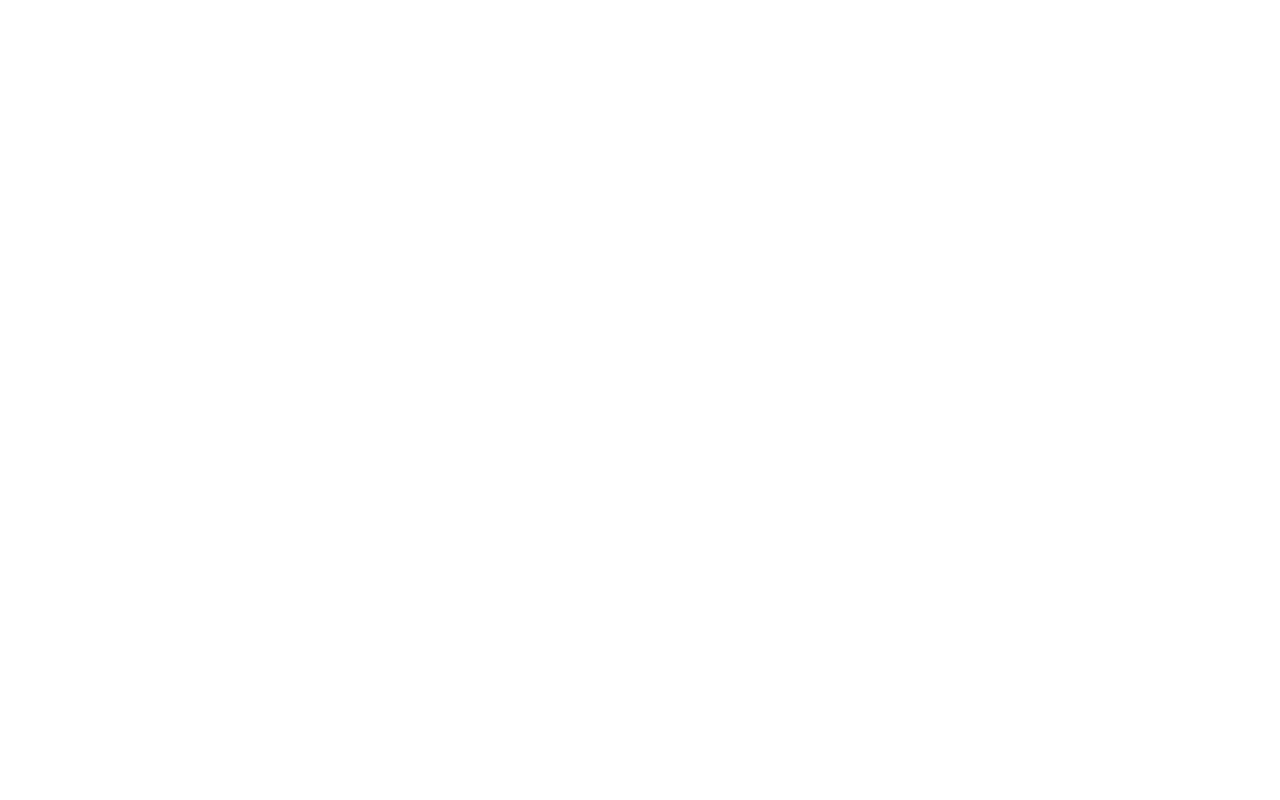
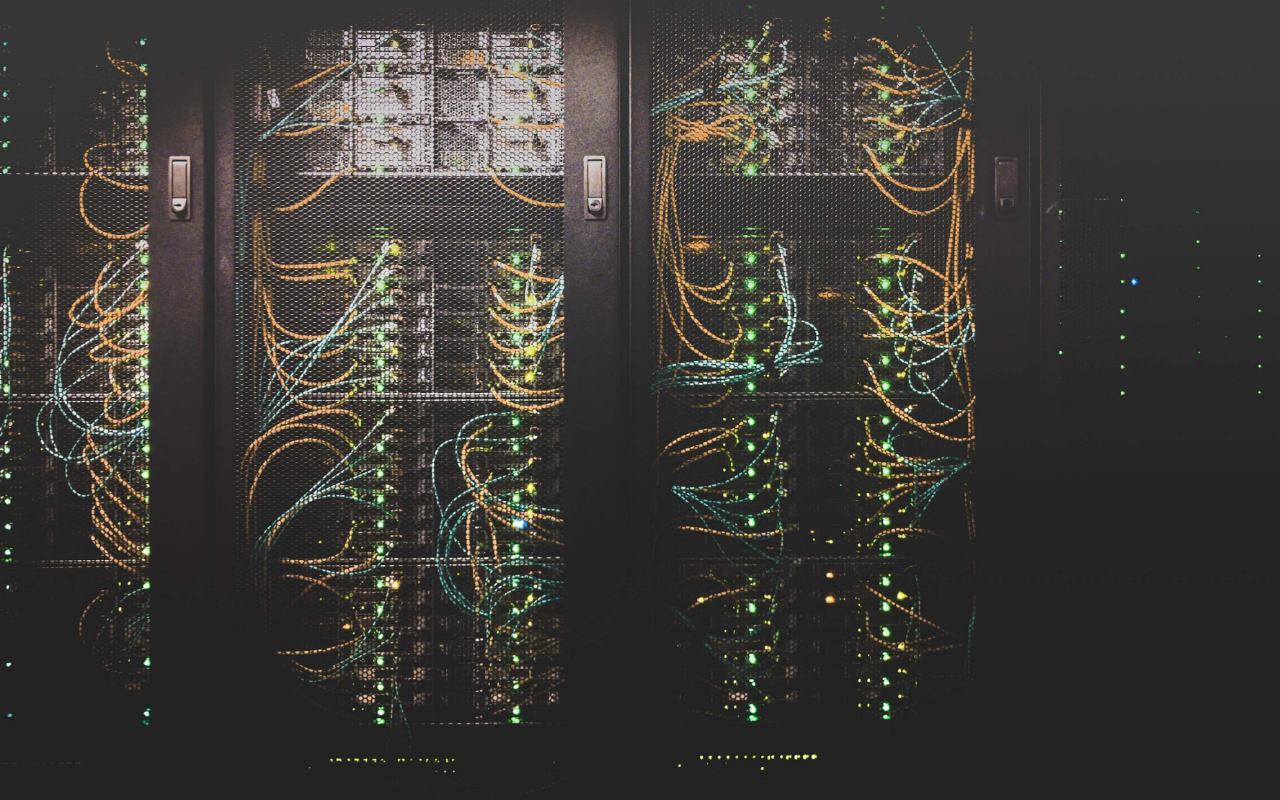
Before and after one commit to piotrmaliga-git/Poznaj-Linuxa--Linux-website, a plain HTML site: page index.html in a window 1280 px wide. Drawn offline with Linux system fonts and the light colour scheme.

Commit message:
Added background-image and Sora font family

```diff
--- a/index.html
+++ b/index.html
@@ -10,8 +10,13 @@
    <title>Poznaj Linuxa!</title>
 
    <link rel="stylesheet" href="css/style.css">
+
+   <link rel="preconnect" href="https://fonts.googleapis.com">
+   <link rel="preconnect" href="https://fonts.gstatic.com" crossorigin>
+   <link href="https://fonts.googleapis.com/css2?family=Sora:wght@400;800&display=swap" rel="stylesheet">
 </head>
 <body>
+   <div class="body__bg-image"></div>
 
 </body>
 </html>
--- /dev/null
+++ b/sass/_base.scss
@@ -0,0 +1,16 @@
+body{
+	font-family: "Sora", sans-serif;
+   color: #fff;
+   .body__bg-image{
+      position: fixed;
+      left: 0;
+      top: 0;
+      z-index: -1;
+      height: 100vh;
+      width: 100vw;
+      background: url("../img/background-image/taylor-vick-bg.jpg");
+      background-size: cover;
+      background-position: center;
+      overflow: hidden;
+   }
+}
--- /dev/null
+++ b/sass/style.scss
@@ -0,0 +1,2 @@
+@import "./resets";
+@import "./base";
--- a/scss/style.scss
+++ /dev/null
@@ -1 +0,0 @@
-@import "./resets";
```
Also changed, not shown: css/style.css, img/background-image/taylor-vick-bg.jpg (added), sass/_resets.scss (renamed from scss/_resets.scss), 1 other file.
